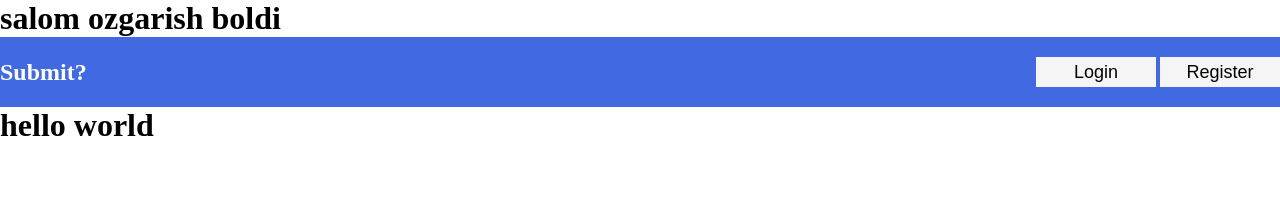
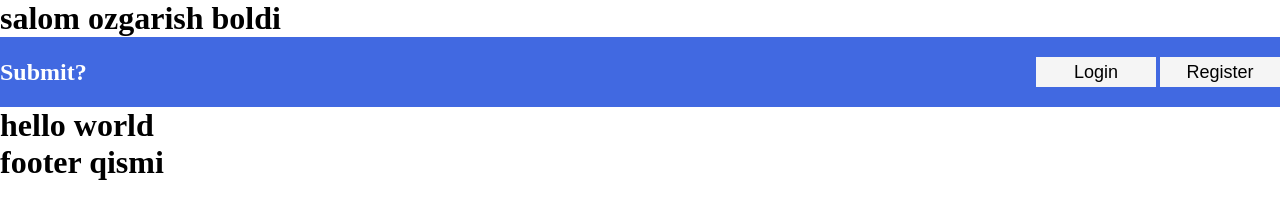
Before and after one commit to submit02/test-demo, a plain HTML site: page index.html in a window 1280 px wide. Drawn offline with Linux system fonts and the light colour scheme.

Commit message:
footer added

```diff
--- a/index.html
+++ b/index.html
@@ -18,6 +18,9 @@
         </div>
     </nav>
     <h1>hello world</h1>
+    <footer>
+        <h1>footer qismi</h1>
+    </footer>
     <script src="./main.js">
 
     </script>
```
